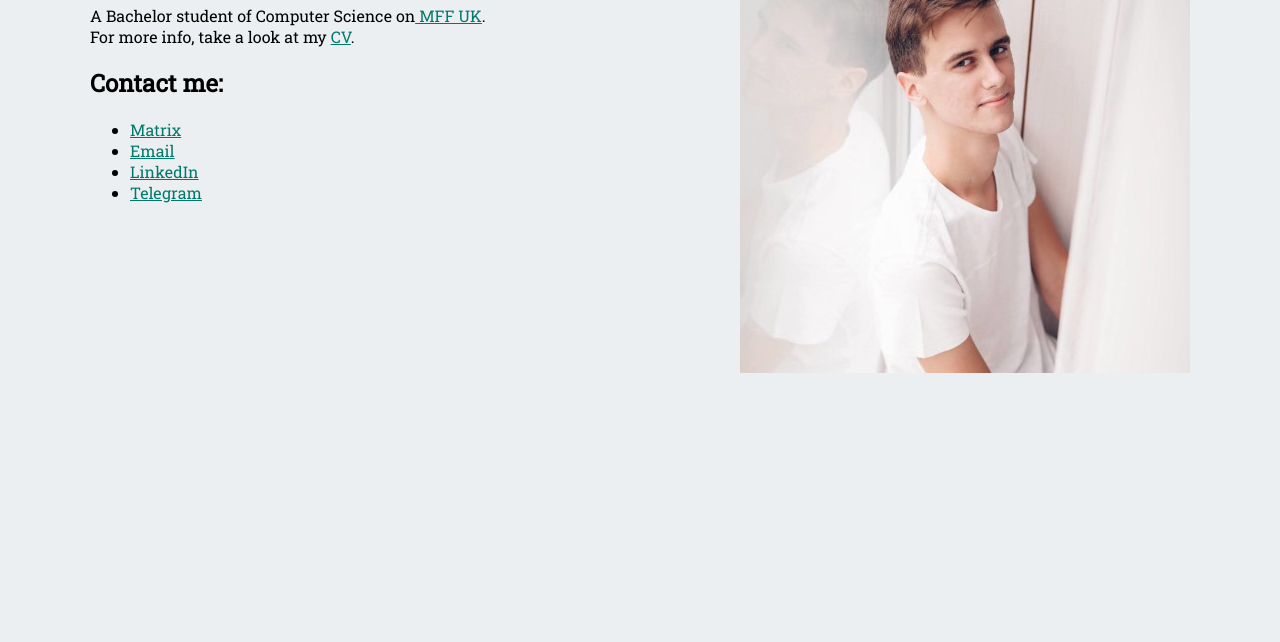
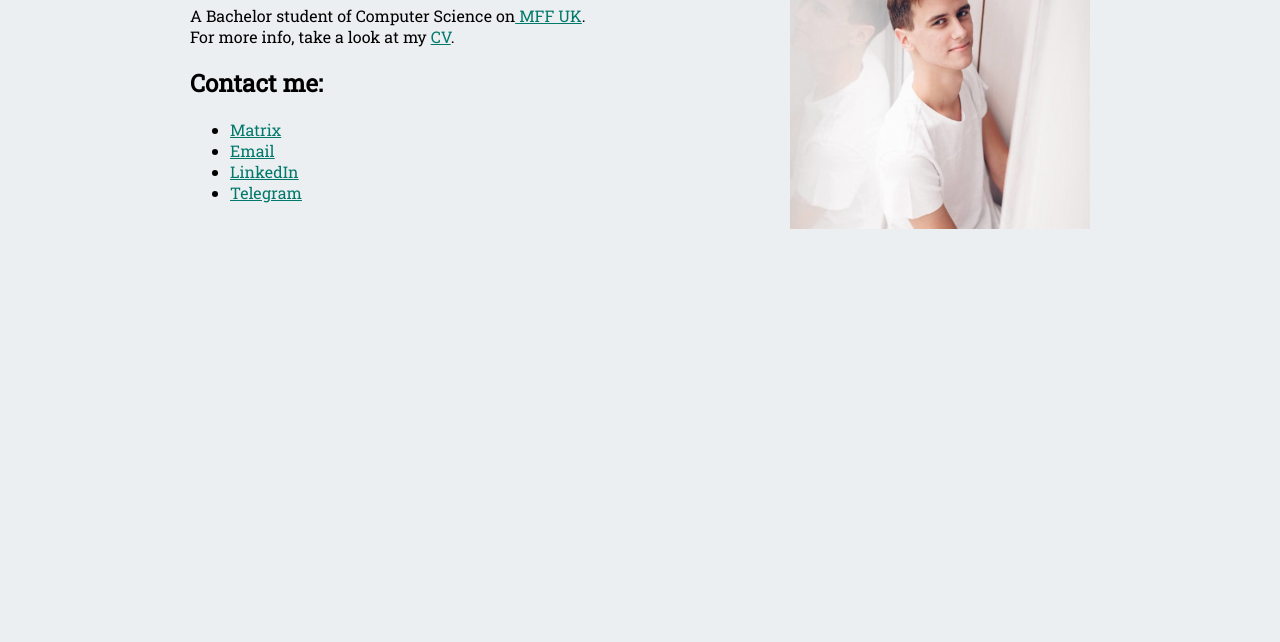
Before and after one commit to furadnik/web, a plain HTML site: page index.html in a window 1280 px wide. Shown: the part 158-800 px from the top of the page. Drawn offline with Linux system fonts and the light colour scheme.

Commit message:
Make profile pic and content width smaller.

```diff
--- a/index.html
+++ b/index.html
@@ -16,7 +16,7 @@
         <li><a href="https://github.com/furadnik">My Projects</a></li>
     </ul>
     <div id="content">
-        <img id="profilepic" src="data/profile_pic.jpg"/>
+        <div id="profilepic_div"><img id="profilepic" src="data/profile_pic.jpg"/></div>
         <h1>Filip Úradník</h1>
         A Bachelor student of Computer Science on<a href="https://mff.cuni.cz/"> MFF UK</a>. <br />
         For more info, take a look at my <a href="data/cv.pdf">CV</a>.
--- a/style.css
+++ b/style.css
@@ -8,7 +8,7 @@ body {
     margin-top: 30px;
     margin-left: auto;
     margin-right: auto;
-    max-width: 1100px;
+    max-width: 900px;
 }
 
 h1 {
@@ -39,6 +39,7 @@ a:hover {
 
 #profilepic {
     float: right;
+    width: 300px;
     max-width: 100%;
     margin-bottom: 18px;
 }
```
